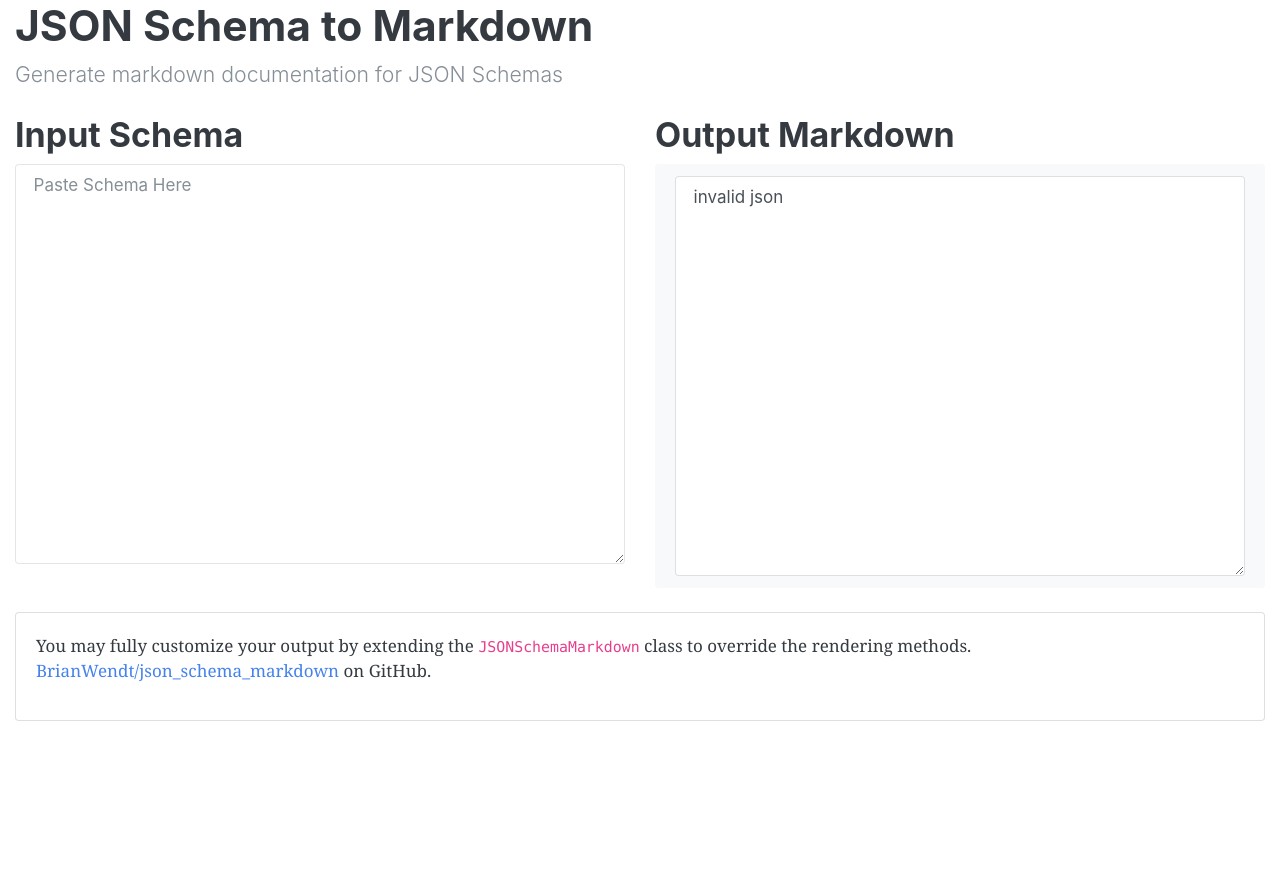
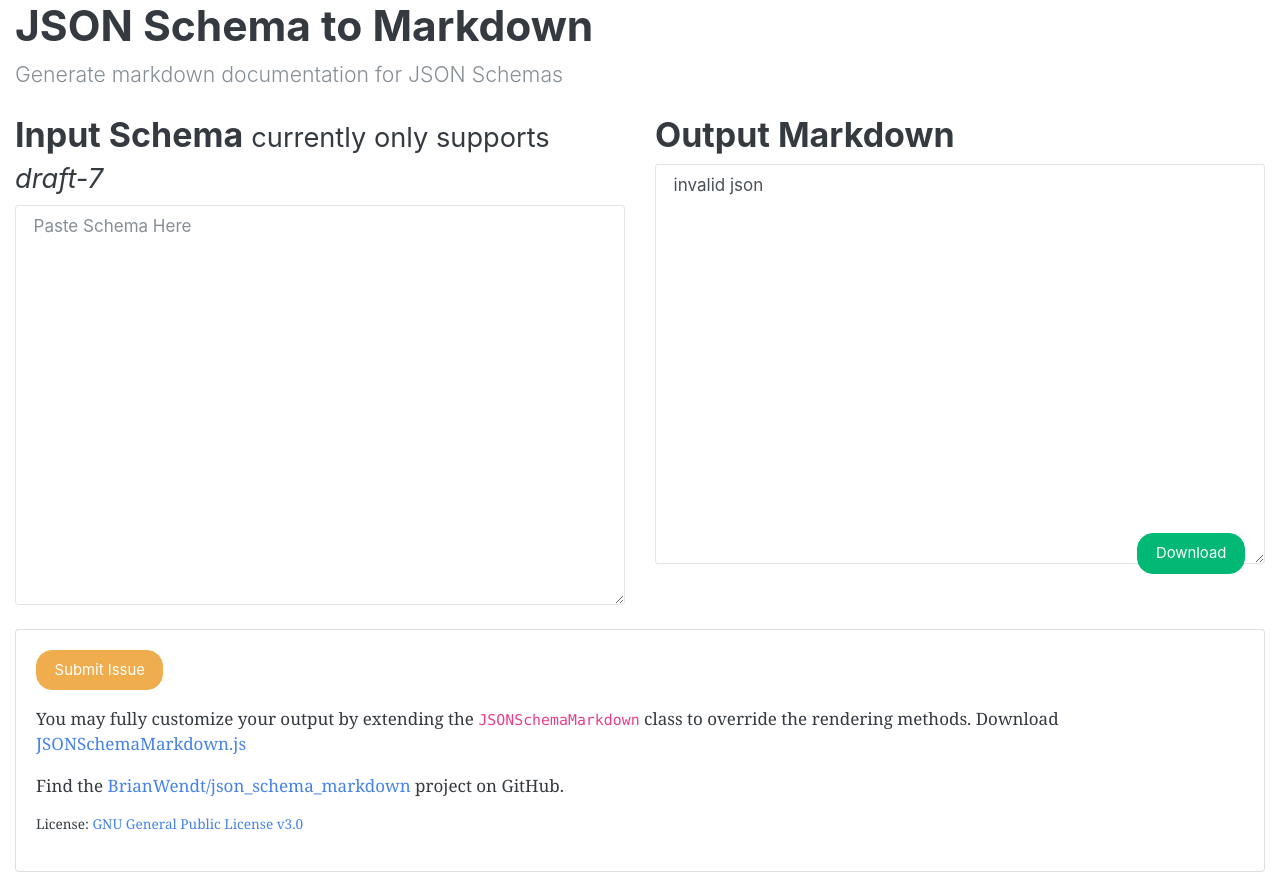
Before and after one commit to BrianWendt/json-schema-md-doc, a website: page docs/index.html in a window 1280 px wide. Before the commit the page ends 800 px from the top, so only its background shows below. Drawn offline with Linux system fonts and the light colour scheme.

Commit message:
Improved UI for web app

```diff
--- a/docs/index.html
+++ b/docs/index.html
@@ -13,23 +13,31 @@
             <p class="lead">Generate markdown documentation for JSON Schemas</p>
             <div class="row">
                 <div class="col-md-6 mt-2 mb-2">
-                    <h2>Input Schema</h2>
+                    <h2>Input Schema <small>currently only supports <i>draft-7</i></small></h2>
                     <div class="form-group">
                         <textarea class="form-control" id="input" placeholder="Paste Schema Here" style="height: 400px;"></textarea>
                     </div>
                 </div>
                 <div class="col-md-6 mt-2 mb-2">
                     <h2>Output Markdown</h2>
-                    <div class="alert alert-light">
+                    <div class="" style="position: relative;">
                         <textarea id="output" class="form-control" style="height: 400px;">output</textarea>
+                        <div style="position: absolute; bottom: -10px; right: 20px;">
+                            <a id="download" href="#" download="README.md" class="btn btn-success">Download</a>
+                        </div>
                     </div>
                 </div>
             </div>
             <div class="card">
-                <p class="card-body">
-                    You may fully customize your output by extending the <code>JSONSchemaMarkdown</code> class to override the rendering methods.<br/>
-                    <a href="https://github.com/BrianWendt/json_schema_markdown">BrianWendt/json_schema_markdown</a> on GitHub.
-                </p>
+                <div class="card-body">
+                    <p><a href="./issue.html" target="_blank" class="btn btn-warning">Submit Issue</a></p>
+                    <p>
+                        You may fully customize your output by extending the <code>JSONSchemaMarkdown</code> class to override the rendering methods.
+                        Download <a href="./lib/JSONSchemaMarkdown.js" target="_blank">JSONSchemaMarkdown.js</a>
+                    </p>
+                    <p>Find the <a href="https://github.com/BrianWendt/json_schema_markdown" target="_blank">BrianWendt/json_schema_markdown</a> project on GitHub.</p>
+                    <p class="small">License: <a href="https://github.com/BrianWendt/json_schema_markdown/blob/master/LICENSE" target="_blank">GNU General Public License v3.0</a></p>
+                </div>
             </div>
         </div>
     </body>
```
Also changed, not shown: docs/issue.html (added, +39 -0 lines).
